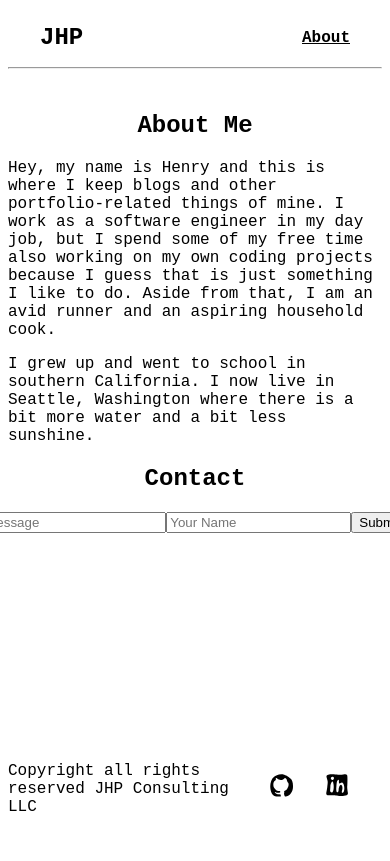
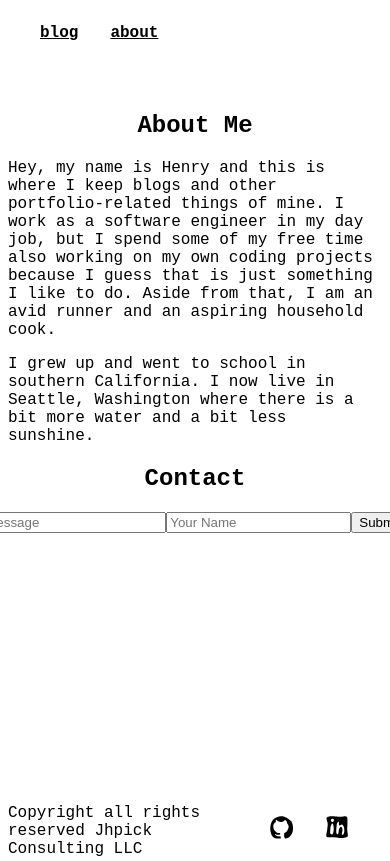
Before and after one commit to henry-2025/website, a SvelteKit app: page /about in a window 390 px wide. Built offline with nearby package versions, Linux system fonts and the light colour scheme.

Commit message:
static site rewrite

```diff
--- a/src/app.html
+++ b/src/app.html
@@ -1,12 +1,15 @@
-<!doctype html>
+<!DOCTYPE html>
 <html lang="en">
+
 <head>
 	<meta charset="utf-8" />
 	<link rel="icon" href="%sveltekit.assets%/favicon.png" />
-		<meta name="viewport" content="width=device-width, initial-scale=1" />
+	<meta name="viewport" content="width=device-width" />
 	%sveltekit.head%
 </head>
+
 <body data-sveltekit-preload-data="hover">
 	<div style="display: contents">%sveltekit.body%</div>
 </body>
+
 </html>
--- a/src/routes/+layout.js
+++ /dev/null
@@ -1,8 +0,0 @@
-/** @type {import('./$types').LayoutLoad} */
-export const load = ({ url }) => {
-  const { pathname } = url;
-
-  return {
-    pathname,
-  };
-};
--- a/src/routes/+layout.svelte
+++ b/src/routes/+layout.svelte
@@ -1,53 +1,26 @@
 <script>
-  import { fade } from "svelte/transition";
-
-  export let data;
-
-  $: pathname = data.pathname;
+  let { children } = $props();
 </script>
 
-<html lang="en">
-  <head>
-    <meta charset="UTF-8" />
-    <meta name="viewport" content="width=device-width, initial-scale=1.0" />
-    <meta http-equiv="X-UA-Compatible" content="ie=edge" />
-    <title>jhpick</title>
-    <link rel="icon" href="/favicon.png" type="image/x-icon" />
-    <link rel="mask-icon" href="/favicon.png" type="image/x-icon" />
-  </head>
 
-  <div id="main-container">
+<div class="layout-container">
   <header>
     <nav>
-        <div class="logo-container">
-          <a href="/" class="logo"> JHP </a>
-        </div>
-        <div class="nav-buttonset">
-          <a href="/about" class="nav-item">About</a>
-        </div>
+      <a href="/">blog</a>
+      <a href="/about">about</a>
     </nav>
-      <hr />
   </header>
-    {#key pathname}
-      <div
-        id="main-content"
-        in:fade={{ duration: 300, delay: 400 }}
-        out:fade={{ duration: 300 }}
-      >
-        <slot></slot>
-      </div>
-    {/key}
+
+  <main class="main-content">
+    {@render children()}
+  </main>
+
   <footer>
-      <p>Copyright all rights reserved JHP Consulting LLC</p>
+    <p>Copyright all rights reserved Jhpick Consulting LLC</p>
     <div class="socials">
       <div class="github">
-          <a href="https://www.github.com/henry-2025">
-            <svg
-              height="24"
-              viewBox="0 0 24 24"
-              width="24"
-              fill="var(--primary)"
-            >
+        <a aria-label="github" href="https://www.github.com/henry-2025">
+          <svg height="24" viewBox="0 0 24 24" width="24" fill="var(--primary)">
             <path
               class="cls-1"
               d="m20.99,5.06C17.92,1.56,14.1.57,13.04.4c-.08-.01-.18-.03-.33-.05C8.86-.2,5.45,1.66,4.13,2.67-1.53,6.95-.47,19.26,3.94,21.66c2.13,1.16,6.84.81,6.84.81.14-.73.07-1.67-.57-2.16-.94.18-1.7.11-2.18.03-.53-.09-1.51-.27-2.37-1.02-.45-.4-.94-1.01-.81-1.19.14-.19.92.35,1.94.59.83.2,1.94.24,3.37-.27,0-.45.02-.9.03-1.35-.57.05-2.26.13-3.93-.94-1.4-.9-2.02-2.11-2.24-2.56-.19-.37-.93-1.97-.59-3.99.09-.52.24-1.37.86-2.26.55-.79,1.22-1.23,1.62-1.45-.04-.2-.32-1.54.13-1.78.19-.1.44.03,1.16.46,1,.6,1.4.89,1.66,1.04,1.46.86,4.01.49,5.18-.77.45-.49.52-.92.94-.97.66-.08,1.4.87,1.72,1.67.16.39.13.53.24.97.3,1.18.93,1.8,1.24,2.29,1.07,1.72,0,4.74-1.19,6.33-.93,1.26-1.09.43-2.88,1.99l.19,1.32c-.78,1.45.46,3.8.46,3.8,1.41.97,4.19-.81,5.63-2.32,2.23-2.33,2.51-5.28,2.59-6.63.29-5.09-1.22-7.36-1.99-8.24Z"
@@ -56,13 +29,8 @@
         </a>
       </div>
       <div class="linkedin">
-          <a href="https://www.linkedin.com/in/henry-pick/">
-            <svg
-              viewBox="0 0 24 24"
-              fill="var(--primary)"
-              width="24"
-              height="24"
-            >
+        <a aria-label="linkedin" href="https://www.linkedin.com/in/henry-pick/">
+          <svg viewBox="0 0 24 24" fill="var(--primary)" width="24" height="24">
             <path
               d="m21.25,14.2c-.12-1.79.08-1.44.16-5.9.08-4.48.13-6.75-.59-7.46-1.49-1.47-3.09.34-8.78-.11-2.47-.19-6.34-.86-9.83-.03-.41.1-1.03.27-1.43.81-.86,1.18.29,2.87.78,5.31.29,1.45.09,3.08-.32,6.33-.61,4.86-1.56,6.57-.54,7.65.63.67,1.5.53,3.53.51,5.83-.05,6.7,1.04,12.66.65,3.77-.25,4.38-.95,4.66-1.35.88-1.25-.04-2.57-.3-6.41Zm-13.69-3.61c.64,4.79-.77,7.57-1.4,7.88-.04.02-.08.03-.11.04-.6.15-1.29-.43-1.62-.86-.49-.66-.3-1.33-.13-3.53.17-2.27,0-2,.15-2.83.35-1.83,1.37-4,2.08-3.91.61.08.83,1.77,1.02,3.21Zm-.38-4.82c-.54.31-1.31.23-1.8-.22-.64-.57-.73-1.65-.11-2.32.59-.64,1.6-.66,2.18-.19.81.67.63,2.2-.27,2.72Zm11.14,8.85c-.04.74-.02,3.5-1.37,4.04-.14.06-.58.23-.89.03-1-.68,1.34-4.17-.08-6.92-.14-.26-.45-.87-.94-.92-.81-.08-1.56,1.4-1.7,1.67-1.26,2.51-.14,4.62-1.41,5.52-.07.05-.51.37-.91.22-.21-.07-.62-.36-.75-2.4-.09-1.4.03-2.45.11-3.16.42-3.91.28-5.18,1.35-6.33.18-.2.57-.6.86-.5.73.24-.1,3.23.86,3.66.81.37,1.52-1.05,2.56-.92,1.59.2,2.43,3.72,2.32,6.01Z"
             />
@@ -72,7 +40,6 @@
     </div>
   </footer>
 </div>
-</html>
 
 <style>
   :root {
@@ -80,23 +47,24 @@
     font-optical-sizing: auto;
     font-weight: 300;
     font-style: normal;
-    font-variation-settings: "wdth" 100;
-  }
-  /*Header Style*/
-  header {
-    font-variation-settings: "wdth" 125;
-    font-weight: 600;
   }
 
-  .logo {
-    font-size: 1.5em;
+
+  .layout-container {
+    min-height: 100vh;
+    display: flex;
+    flex-direction: column;
+  }
+
+  header {
+    font-weight: 600;
   }
 
   nav {
     margin: 1em 1em;
+    align-items: center;
     display: flex;
     flex-direction: row;
-    align-items: center;
     flex-grow: 1;
   }
 
@@ -106,41 +74,18 @@
     height: 10vh;
   }
 
-  .logo-container {
+  nav>a {
     margin: 0 1em;
-  }
-
-  .nav-buttonset {
-    display: flex;
-    flex-direction: row;
-    flex-grow: 1;
-    justify-content: right;
-  }
-
-  .nav-buttonset > a {
-    margin: 0 1em;
-  }
-
-  .nav-item {
     text-decoration: underline;
   }
 
-  /*Primary Document Styles*/
-  #main-container {
-    display: flex;
-    flex-direction: column;
-    margin: 0 10vw;
+  main.main-content {
+    flex: 1 0 auto;
   }
 
-  #main-content {
-    min-height: 80vh;
-  }
-
-  /*Footer Styles*/
   footer {
     display: flex;
     flex-direction: row;
-    font-variation-settings: "wdth" 125;
     justify-content: center;
     align-items: center;
     height: 5vh;
@@ -166,14 +111,4 @@
     color: inherit;
     text-decoration: inherit;
   }
-
-  @media (max-width: 800px) {
-    #main-container {
-      min-height: 90vh;
-      display: flex;
-      flex-direction: column;
-      margin: 0;
-      padding: 0;
-    }
-  }
 </style>
--- a/src/routes/projects/[slug]/+page.svelte
+++ /dev/null
@@ -1,49 +0,0 @@
-<script>
-  export let data;
-</script>
-
-<div>{@html data.content}</div>
-<link rel="stylesheet" href="/style/prism.css" />
-
-<svelte:head>
-  <style>
-    @import url("https://fonts.googleapis.com/css2?family=Roboto+Condensed:ital,wght@0,100..900;1,100..900&display=swap");
-  </style>
-</svelte:head>
-
-<style>
-  :global(article) {
-    text-align: start;
-    margin: 5em 2em;
-    padding: 2em 3em;
-    background-color: rgba(150, 168, 227, 100);
-    border-radius: 1em;
-    font-family: "Roboto Condensed";
-  }
-  :global(article > p) {
-    text-indent: 2rem;
-  }
-  :global(article > :is(h1, h2, h3)) {
-    text-align: center;
-  }
-  :global(article > h1) {
-    margin: 1em 0 2em 0;
-  }
-  :global(article > pre) {
-    background-color: white;
-    padding: 1em;
-    border-radius: 1em;
-    white-space: pre-wrap;
-  }
-  :global(article > table) {
-    font-family: "Inconsolata", monospace;
-  }
-
-  @media (max-width: 800px) {
-    :global(article) {
-      margin: 1em 0;
-      padding: 2em 3em;
-      border-radius: 1em;
-    }
-  }
-</style>
--- a/svelte.config.js
+++ b/svelte.config.js
@@ -1,4 +1,4 @@
-import adapter from "@sveltejs/adapter-node";
+import adapter from "@sveltejs/adapter-static";
 import { vitePreprocess } from "@sveltejs/vite-plugin-svelte";
 
 /** @type {import('@sveltejs/kit').Config} */
```
Also changed, not shown: package.json (+7 -8 lines), src/routes/+page.server.ts (deleted, +0 -58 lines), src/routes/+page.svelte (+8 -2 lines), src/routes/projects/[slug]/+page.server.ts (deleted, +0 -51 lines), src/routes/projects/[slug]/renderer.ts (deleted, +0 -74 lines), src/routes/+server.js (deleted), 1 other file (tests, documents, lock files or other folders). Lines whose indentation alone changed are shown as unchanged.
